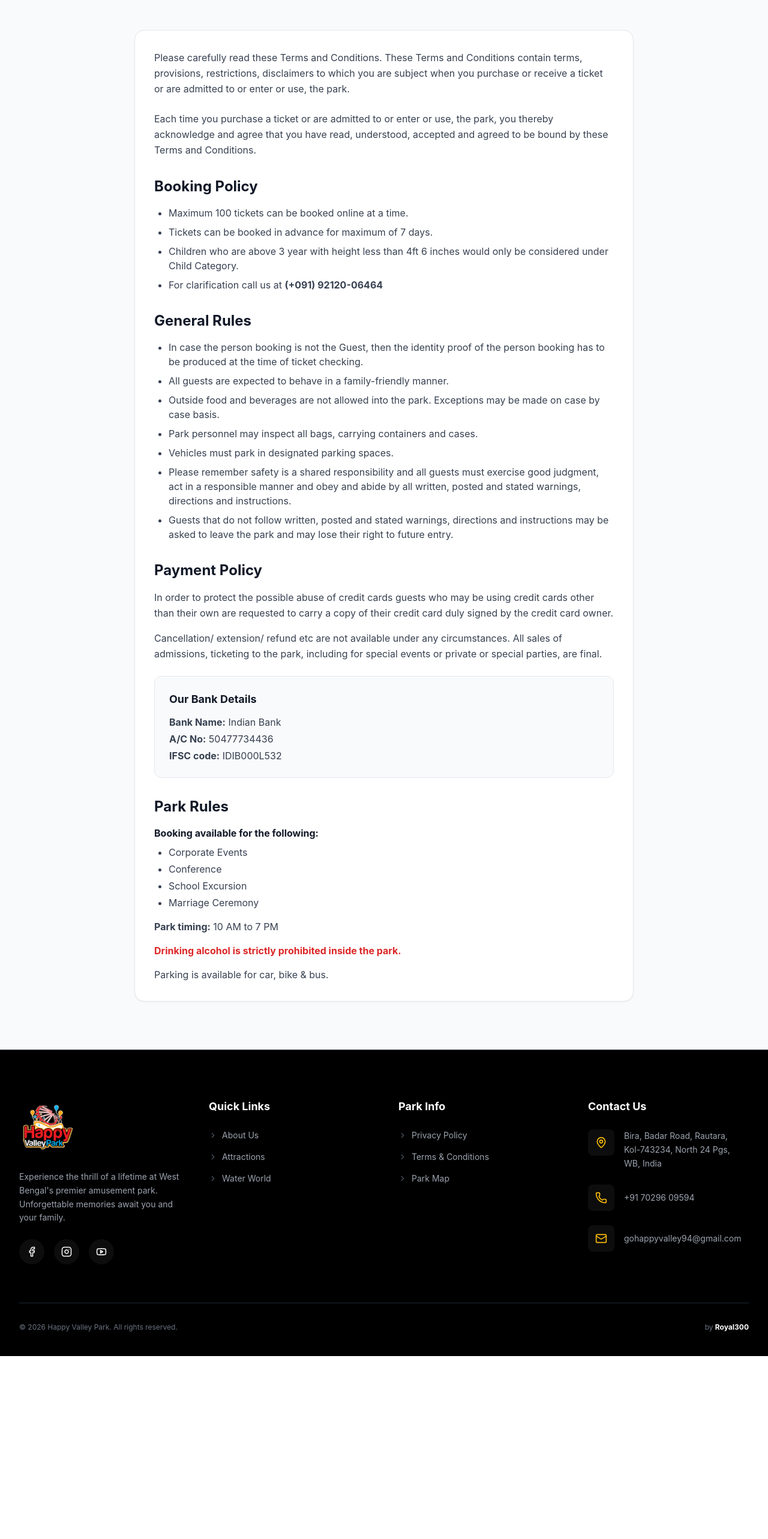
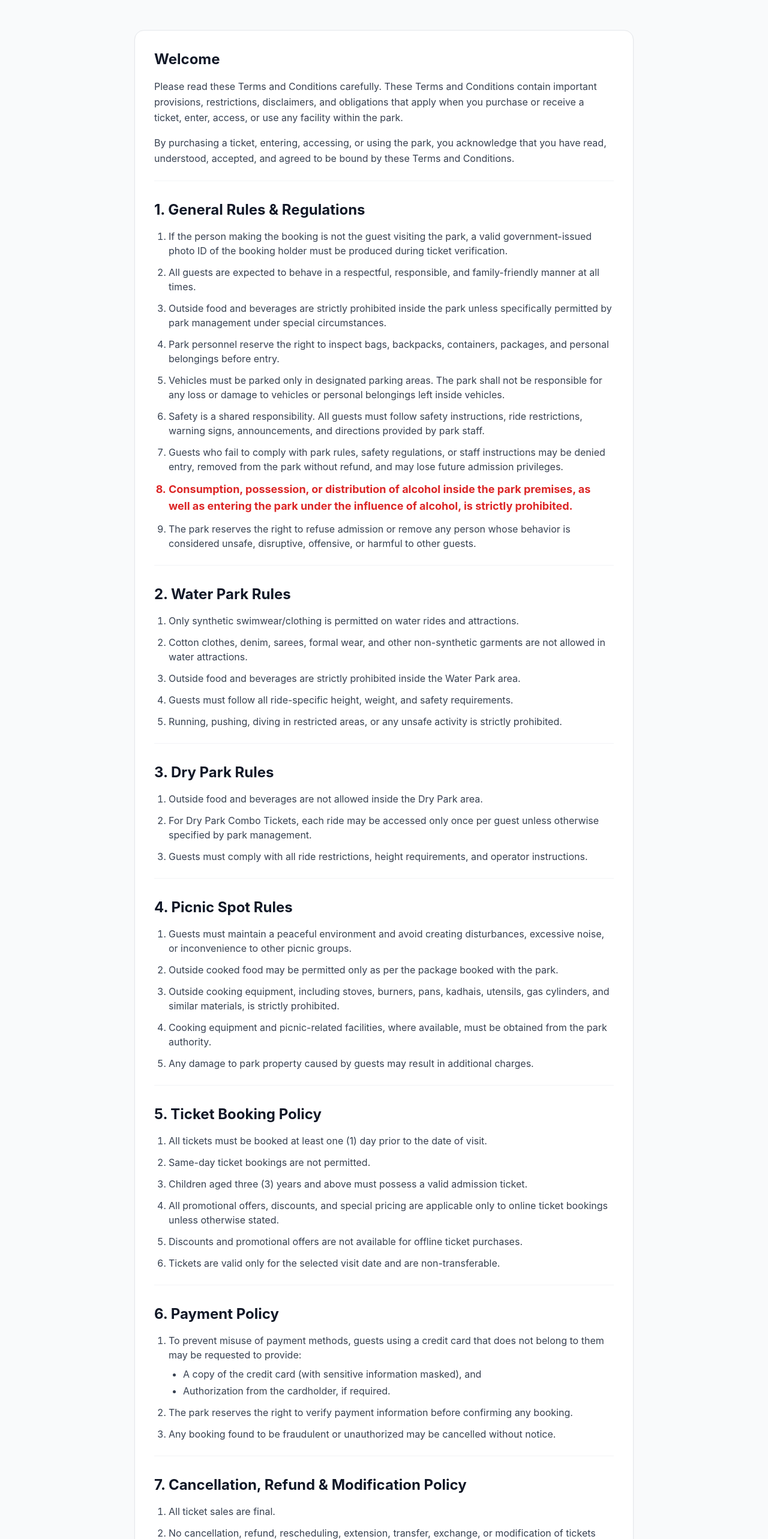
Before and after one commit to royal300/happy_valley_park, a React (Vite) app in the folder updated_ui_react_version/: page /terms in a window 1280 px wide. Shown: the part 234-2800 px from the top of the page at 60% size. Before the commit the page ends 2495 px from the top, so only its background shows below. Built offline with nearby package versions, Linux system fonts and the light colour scheme.

Commit message:
chore: update Terms and Conditions page content

```diff
--- a/updated_ui_react_version/src/pages/Terms.jsx
+++ b/updated_ui_react_version/src/pages/Terms.jsx
@@ -15,85 +15,180 @@ const Terms = () => {
 
                 <div className="bg-white rounded-2xl shadow-sm p-8 border border-gray-200 space-y-8">
                     <ScrollReveal>
-                        <section>
-                            <p className="text-gray-700 leading-relaxed mb-6">
-                                Please carefully read these Terms and Conditions. These Terms and Conditions contain terms, provisions, restrictions, disclaimers to which you are subject when you purchase or receive a ticket or are admitted to or enter or use, the park.
+                        <section className="border-b border-gray-100 pb-6">
+                            <h2 className="text-2xl font-bold text-gray-900 mb-4">Welcome</h2>
+                            <p className="text-gray-700 leading-relaxed mb-4">
+                                Please read these Terms and Conditions carefully. These Terms and Conditions contain important provisions, restrictions, disclaimers, and obligations that apply when you purchase or receive a ticket, enter, access, or use any facility within the park.
                             </p>
                             <p className="text-gray-700 leading-relaxed">
-                                Each time you purchase a ticket or are admitted to or enter or use, the park, you thereby acknowledge and agree that you have read, understood, accepted and agreed to be bound by these Terms and Conditions.
+                                By purchasing a ticket, entering, accessing, or using the park, you acknowledge that you have read, understood, accepted, and agreed to be bound by these Terms and Conditions.
+                            </p>
+                        </section>
+                    </ScrollReveal>
+
+                    <ScrollReveal>
+                        <section className="border-b border-gray-100 pb-6">
+                            <h2 className="text-2xl font-bold text-gray-900 mb-4">1. General Rules & Regulations</h2>
+                            <ul className="list-decimal pl-6 space-y-3 text-gray-700">
+                                <li>If the person making the booking is not the guest visiting the park, a valid government-issued photo ID of the booking holder must be produced during ticket verification.</li>
+                                <li>All guests are expected to behave in a respectful, responsible, and family-friendly manner at all times.</li>
+                                <li>Outside food and beverages are strictly prohibited inside the park unless specifically permitted by park management under special circumstances.</li>
+                                <li>Park personnel reserve the right to inspect bags, backpacks, containers, packages, and personal belongings before entry.</li>
+                                <li>Vehicles must be parked only in designated parking areas. The park shall not be responsible for any loss or damage to vehicles or personal belongings left inside vehicles.</li>
+                                <li>Safety is a shared responsibility. All guests must follow safety instructions, ride restrictions, warning signs, announcements, and directions provided by park staff.</li>
+                                <li>Guests who fail to comply with park rules, safety regulations, or staff instructions may be denied entry, removed from the park without refund, and may lose future admission privileges.</li>
+                                <li className="text-lg font-bold text-red-600">
+                                    Consumption, possession, or distribution of alcohol inside the park premises, as well as entering the park under the influence of alcohol, is strictly prohibited.
+                                </li>
+                                <li>The park reserves the right to refuse admission or remove any person whose behavior is considered unsafe, disruptive, offensive, or harmful to other guests.</li>
+                            </ul>
+                        </section>
+                    </ScrollReveal>
+
+                    <ScrollReveal>
+                        <section className="border-b border-gray-100 pb-6">
+                            <h2 className="text-2xl font-bold text-gray-900 mb-4">2. Water Park Rules</h2>
+                            <ul className="list-decimal pl-6 space-y-3 text-gray-700">
+                                <li>Only synthetic swimwear/clothing is permitted on water rides and attractions.</li>
+                                <li>Cotton clothes, denim, sarees, formal wear, and other non-synthetic garments are not allowed in water attractions.</li>
+                                <li>Outside food and beverages are strictly prohibited inside the Water Park area.</li>
+                                <li>Guests must follow all ride-specific height, weight, and safety requirements.</li>
+                                <li>Running, pushing, diving in restricted areas, or any unsafe activity is strictly prohibited.</li>
+                            </ul>
+                        </section>
+                    </ScrollReveal>
+
+                    <ScrollReveal>
+                        <section className="border-b border-gray-100 pb-6">
+                            <h2 className="text-2xl font-bold text-gray-900 mb-4">3. Dry Park Rules</h2>
+                            <ul className="list-decimal pl-6 space-y-3 text-gray-700">
+                                <li>Outside food and beverages are not allowed inside the Dry Park area.</li>
+                                <li>For Dry Park Combo Tickets, each ride may be accessed only once per guest unless otherwise specified by park management.</li>
+                                <li>Guests must comply with all ride restrictions, height requirements, and operator instructions.</li>
+                            </ul>
+                        </section>
+                    </ScrollReveal>
+
+                    <ScrollReveal>
+                        <section className="border-b border-gray-100 pb-6">
+                            <h2 className="text-2xl font-bold text-gray-900 mb-4">4. Picnic Spot Rules</h2>
+                            <ul className="list-decimal pl-6 space-y-3 text-gray-700">
+                                <li>Guests must maintain a peaceful environment and avoid creating disturbances, excessive noise, or inconvenience to other picnic groups.</li>
+                                <li>Outside cooked food may be permitted only as per the package booked with the park.</li>
+                                <li>Outside cooking equipment, including stoves, burners, pans, kadhais, utensils, gas cylinders, and similar materials, is strictly prohibited.</li>
+                                <li>Cooking equipment and picnic-related facilities, where available, must be obtained from the park authority.</li>
+                                <li>Any damage to park property caused by guests may result in additional charges.</li>
+                            </ul>
+                        </section>
+                    </ScrollReveal>
+
+                    <ScrollReveal>
+                        <section className="border-b border-gray-100 pb-6">
+                            <h2 className="text-2xl font-bold text-gray-900 mb-4">5. Ticket Booking Policy</h2>
+                            <ul className="list-decimal pl-6 space-y-3 text-gray-700">
+                                <li>All tickets must be booked at least one (1) day prior to the date of visit.</li>
+                                <li>Same-day ticket bookings are not permitted.</li>
+                                <li>Children aged three (3) years and above must possess a valid admission ticket.</li>
+                                <li>All promotional offers, discounts, and special pricing are applicable only to online ticket bookings unless otherwise stated.</li>
+                                <li>Discounts and promotional offers are not available for offline ticket purchases.</li>
+                                <li>Tickets are valid only for the selected visit date and are non-transferable.</li>
+                            </ul>
+                        </section>
+                    </ScrollReveal>
+
+                    <ScrollReveal>
+                        <section className="border-b border-gray-100 pb-6">
+                            <h2 className="text-2xl font-bold text-gray-900 mb-4">6. Payment Policy</h2>
+                            <ul className="list-decimal pl-6 space-y-3 text-gray-700">
+                                <li>
+                                    To prevent misuse of payment methods, guests using a credit card that does not belong to them may be requested to provide:
+                                    <ul className="list-disc pl-6 mt-2 space-y-1">
+                                        <li>A copy of the credit card (with sensitive information masked), and</li>
+                                        <li>Authorization from the cardholder, if required.</li>
+                                    </ul>
+                                </li>
+                                <li>The park reserves the right to verify payment information before confirming any booking.</li>
+                                <li>Any booking found to be fraudulent or unauthorized may be cancelled without notice.</li>
+                            </ul>
+                        </section>
+                    </ScrollReveal>
+
+                    <ScrollReveal>
+                        <section className="border-b border-gray-100 pb-6">
+                            <h2 className="text-2xl font-bold text-gray-900 mb-4">7. Cancellation, Refund & Modification Policy</h2>
+                            <ul className="list-decimal pl-6 space-y-3 text-gray-700">
+                                <li>All ticket sales are final.</li>
+                                <li>No cancellation, refund, rescheduling, extension, transfer, exchange, or modification of tickets shall be permitted under any circumstances.</li>
+                                <li>
+                                    No refunds shall be provided for:
+                                    <ul className="list-disc pl-6 mt-2 space-y-1">
+                                        <li>Late arrivals</li>
+                                        <li>No-shows</li>
+                                        <li>Weather conditions</li>
+                                        <li>Partial use of attractions</li>
+                                        <li>Guest misconduct</li>
+                                        <li>Closure of specific rides for maintenance or safety reasons</li>
+                                    </ul>
+                                </li>
+                                <li>Special events, group bookings, private events, and promotional tickets are also non-refundable and non-transferable.</li>
+                            </ul>
+                        </section>
+                    </ScrollReveal>
+
+                    <ScrollReveal>
+                        <section className="border-b border-gray-100 pb-6">
+                            <h2 className="text-2xl font-bold text-gray-900 mb-4">8. Park Timings</h2>
+                            <p className="text-gray-700 leading-relaxed mb-4">
+                                <strong>Operating Hours:</strong> 10:00 AM to 7:00 PM
+                            </p>
+                            <p className="text-gray-700 leading-relaxed">
+                                The park reserves the right to modify operating hours, close attractions, or restrict access due to maintenance, weather conditions, safety requirements, special events, or operational reasons without prior notice.
+                            </p>
+                        </section>
+                    </ScrollReveal>
+
+                    <ScrollReveal>
+                        <section className="border-b border-gray-100 pb-6">
+                            <h2 className="text-2xl font-bold text-gray-900 mb-4">9. Liability Disclaimer</h2>
+                            <ul className="list-decimal pl-6 space-y-3 text-gray-700">
+                                <li>Guests enter and use the park at their own risk.</li>
+                                <li>The park shall not be liable for any loss, theft, damage, injury, accident, or personal inconvenience except where required by applicable law.</li>
+                                <li>Guests are responsible for safeguarding their personal belongings at all times.</li>
+                                <li>The park reserves the right to temporarily close rides, attractions, or facilities for operational, maintenance, weather-related, or safety reasons.</li>
+                            </ul>
+                        </section>
+                    </ScrollReveal>
+
+                    <ScrollReveal>
+                        <section className="border-b border-gray-100 pb-6">
+                            <h2 className="text-2xl font-bold text-gray-900 mb-4">10. Photography & Media</h2>
+                            <p className="text-gray-700 leading-relaxed mb-4">
+                                By entering the park, guests consent to being photographed, filmed, or recorded for promotional, advertising, marketing, or security purposes without compensation.
+                            </p>
+                            <p className="text-gray-700 leading-relaxed">
+                                The park reserves the right to use such photographs, videos, and recordings in any media format.
                             </p>
                         </section>
                     </ScrollReveal>
 
                     <ScrollReveal>
                         <section>
-                            <h2 className="text-2xl font-bold text-gray-900 mb-4">Booking Policy</h2>
-                            <ul className="list-disc pl-6 space-y-2 text-gray-700">
-                                <li>Maximum 100 tickets can be booked online at a time.</li>
-                                <li>Tickets can be booked in advance for maximum of 7 days.</li>
-                                <li>Children who are above 3 year with height less than 4ft 6 inches would only be considered under Child Category.</li>
-                                <li>For clarification call us at <strong>(+091) 92120-06464</strong></li>
-                            </ul>
+                            <h2 className="text-2xl font-bold text-gray-900 mb-4">11. Contact Information</h2>
+                            <p className="text-gray-700 leading-relaxed mb-4">
+                                For any queries, assistance, or support:
+                            </p>
+                            <p className="text-gray-700 leading-relaxed font-bold">
+                                Phone: +91 70296 09594
+                            </p>
                         </section>
                     </ScrollReveal>
 
                     <ScrollReveal>
-                        <section>
-                            <h2 className="text-2xl font-bold text-gray-900 mb-4">General Rules</h2>
-                            <ul className="list-disc pl-6 space-y-2 text-gray-700">
-                                <li>In case the person booking is not the Guest, then the identity proof of the person booking has to be produced at the time of ticket checking.</li>
-                                <li>All guests are expected to behave in a family-friendly manner.</li>
-                                <li>Outside food and beverages are not allowed into the park. Exceptions may be made on case by case basis.</li>
-                                <li>Park personnel may inspect all bags, carrying containers and cases.</li>
-                                <li>Vehicles must park in designated parking spaces.</li>
-                                <li>Please remember safety is a shared responsibility and all guests must exercise good judgment, act in a responsible manner and obey and abide by all written, posted and stated warnings, directions and instructions.</li>
-                                <li>Guests that do not follow written, posted and stated warnings, directions and instructions may be asked to leave the park and may lose their right to future entry.</li>
-                            </ul>
-                        </section>
-                    </ScrollReveal>
-
-                    <ScrollReveal>
-                        <section>
-                            <h2 className="text-2xl font-bold text-gray-900 mb-4">Payment Policy</h2>
-                            <p className="text-gray-700 leading-relaxed mb-4">
-                                In order to protect the possible abuse of credit cards guests who may be using credit cards other than their own are requested to carry a copy of their credit card duly signed by the credit card owner.
+                        <div className="pt-6 border-t border-gray-200 text-center">
+                            <p className="text-gray-700 font-medium italic">
+                                By purchasing a ticket and entering the park premises, you acknowledge and agree to abide by all the Terms & Conditions stated above.
                             </p>
-                            <p className="text-gray-700 leading-relaxed mb-6">
-                                Cancellation/ extension/ refund etc are not available under any circumstances. All sales of admissions, ticketing to the park, including for special events or private or special parties, are final.
-                            </p>
-
-                            <div className="bg-gray-50 p-6 rounded-xl border border-gray-200">
-                                <h3 className="text-lg font-bold text-gray-900 mb-3">Our Bank Details</h3>
-                                <div className="space-y-1 text-gray-700">
-                                    <p><strong>Bank Name:</strong> Indian Bank</p>
-                                    <p><strong>A/C No:</strong> 50477734436</p>
-                                    <p><strong>IFSC code:</strong> IDIB000L532</p>
-                                </div>
-                            </div>
-                        </section>
-                    </ScrollReveal>
-
-                    <ScrollReveal>
-                        <section>
-                            <h2 className="text-2xl font-bold text-gray-900 mb-4">Park Rules</h2>
-                            <div className="space-y-4 text-gray-700">
-                                <div>
-                                    <h3 className="font-bold text-gray-900 mb-2">Booking available for the following:</h3>
-                                    <ul className="list-disc pl-6 space-y-1">
-                                        <li>Corporate Events</li>
-                                        <li>Conference</li>
-                                        <li>School Excursion</li>
-                                        <li>Marriage Ceremony</li>
-                                    </ul>
-                                </div>
-
-                                <p><strong>Park timing:</strong> 10 AM to 7 PM</p>
-
-                                <p className="text-red-600 font-bold">Drinking alcohol is strictly prohibited inside the park.</p>
-
-                                <p>Parking is available for car, bike & bus.</p>
-                            </div>
-                        </section>
+                        </div>
                     </ScrollReveal>
                 </div>
             </div>
```
